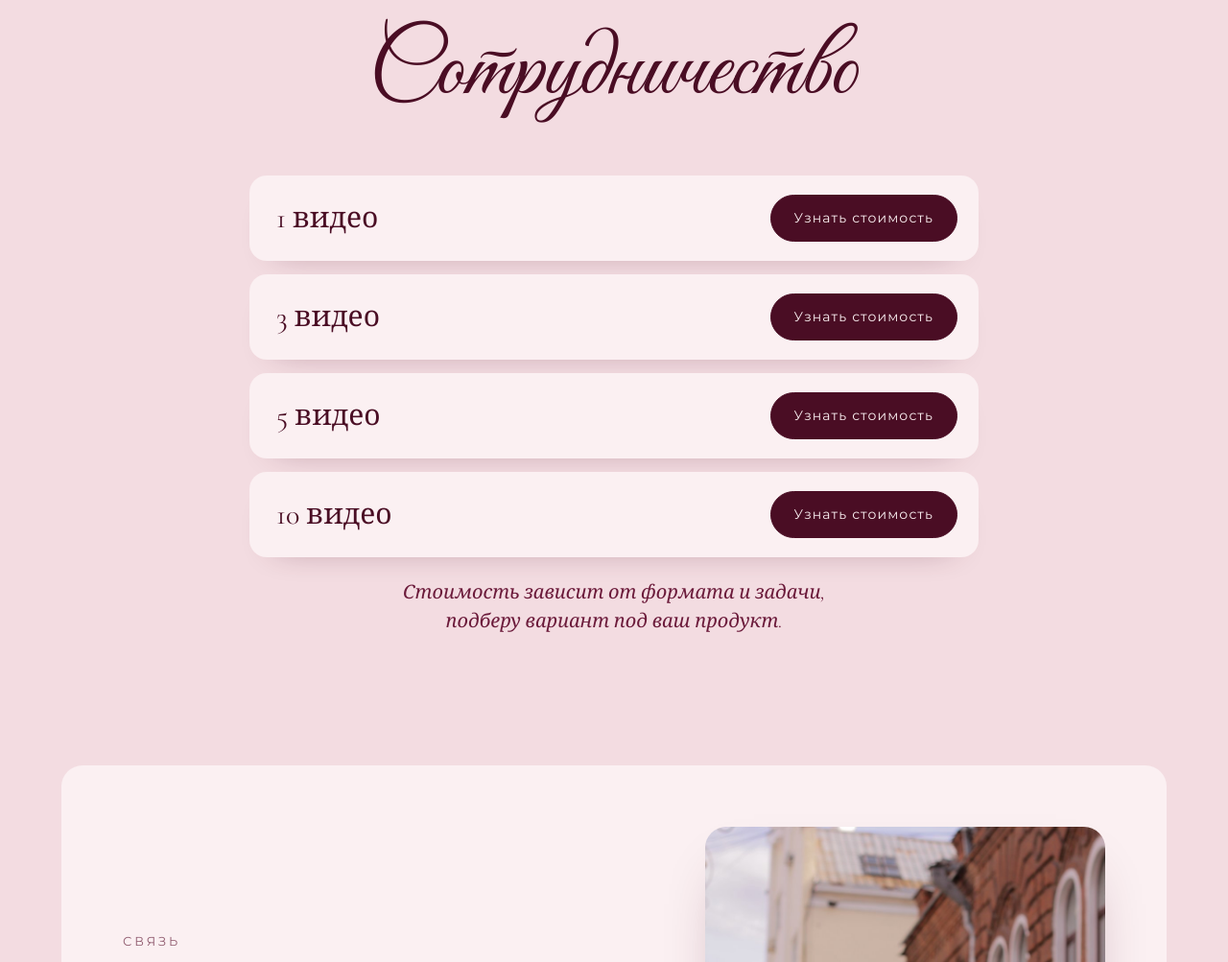
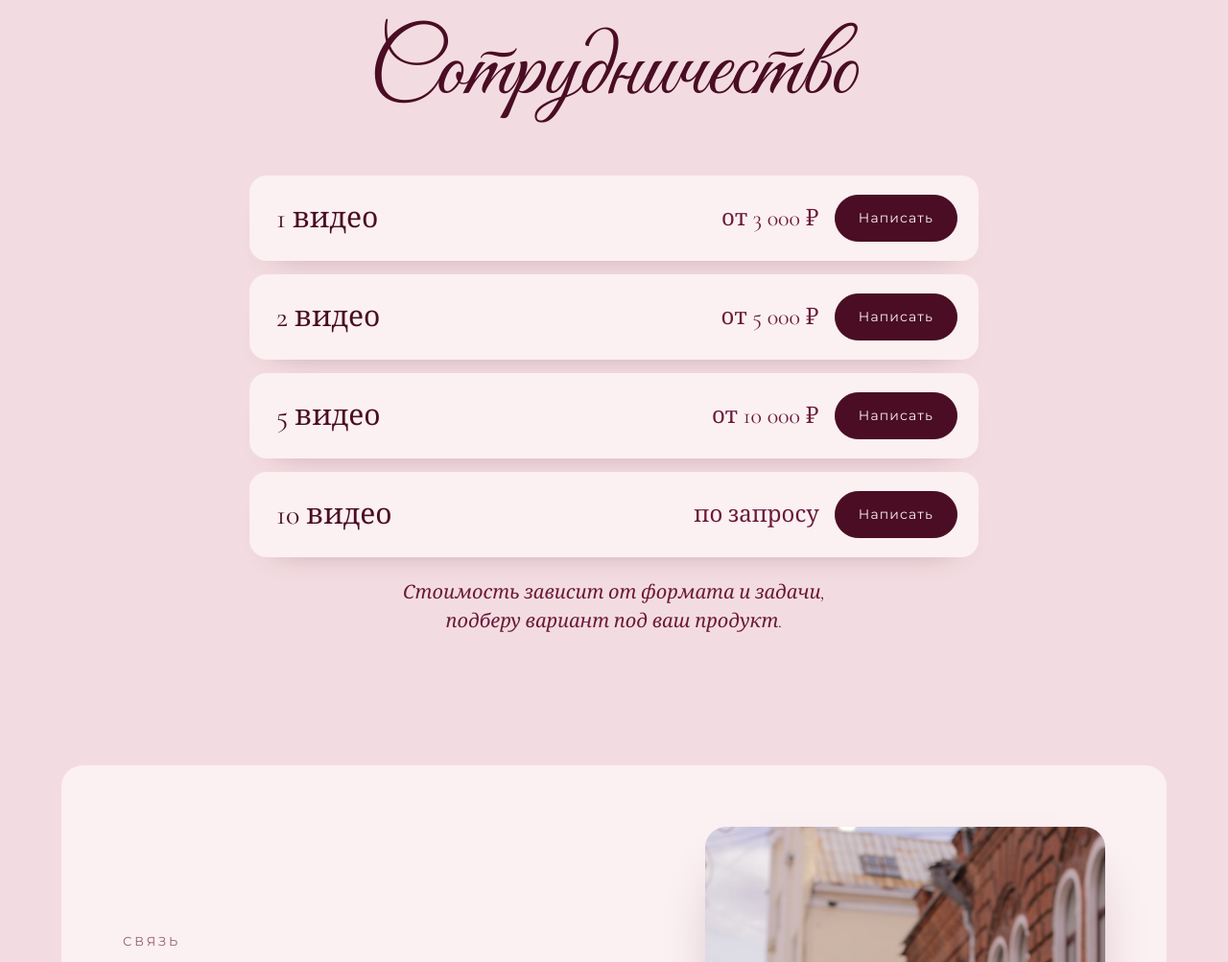
Before and after one commit to annakans/annakans.github.io, a plain HTML site: page index.html in a window 1280 px wide. Shown: the part 4439-5442 px from the top of the page at 96% size. Drawn offline with nearby package versions, Linux system fonts and the light colour scheme.

Commit message:
Add prices to collaboration packages
Co-Authored-By: Claude Opus 5.5 <noreply@anthropic.com>
Claude-Session: https://claude.ai/code/session_01Jr4rf1ExavUzaCUJsY4s4k

```diff
--- a/index.html
+++ b/index.html
@@ -220,6 +220,7 @@ section > * { position: relative; z-index: 1; }
 .pack .name { font-size: clamp(24px, 3vw, 30px); }
 .pack .name small { display: block; font-family: var(--sans); font-size: 12px; letter-spacing: .14em; text-transform: uppercase; color: var(--taupe); margin-top: 2px; }
 .pack .pill { white-space: nowrap; flex: none; }
+.pack .price { margin-left: auto; font-size: clamp(18px, 2.4vw, 24px); color: var(--choco-soft); white-space: nowrap; }
 .collab .note { margin: 22px auto 0; max-width: 56ch; color: var(--choco-soft); font-style: italic; }
 @media (max-width: 520px) {
   .pack { padding: 16px 14px 16px 18px; }
@@ -382,10 +383,10 @@ footer { background: var(--vanilla); text-align: center; padding: 0 var(--gutter
       <div class="caps eyebrow">пакеты</div>
       <h2 class="section-title">Сотрудничество</h2>
       <div class="packs">
-        <div class="pack"><div class="name">1 видео</div><a class="pill" href="https://t.me/anna_kans">Узнать стоимость</a></div>
-        <div class="pack"><div class="name">3 видео</div><a class="pill" href="https://t.me/anna_kans">Узнать стоимость</a></div>
-        <div class="pack"><div class="name">5 видео</div><a class="pill" href="https://t.me/anna_kans">Узнать стоимость</a></div>
-        <div class="pack"><div class="name">10 видео</div><a class="pill" href="https://t.me/anna_kans">Узнать стоимость</a></div>
+        <div class="pack"><div class="name">1 видео</div><div class="price">от 3 000 ₽</div><a class="pill" href="https://t.me/anna_kans">Написать</a></div>
+        <div class="pack"><div class="name">2 видео</div><div class="price">от 5 000 ₽</div><a class="pill" href="https://t.me/anna_kans">Написать</a></div>
+        <div class="pack"><div class="name">5 видео</div><div class="price">от 10 000 ₽</div><a class="pill" href="https://t.me/anna_kans">Написать</a></div>
+        <div class="pack"><div class="name">10 видео</div><div class="price">по запросу</div><a class="pill" href="https://t.me/anna_kans">Написать</a></div>
       </div>
       <p class="note">Стоимость зависит от формата и задачи, подберу вариант под ваш продукт.</p>
     </div>
```
